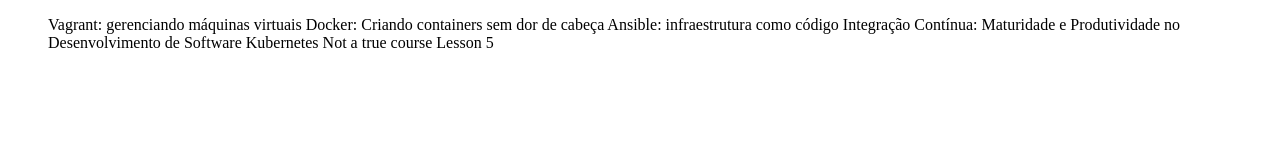
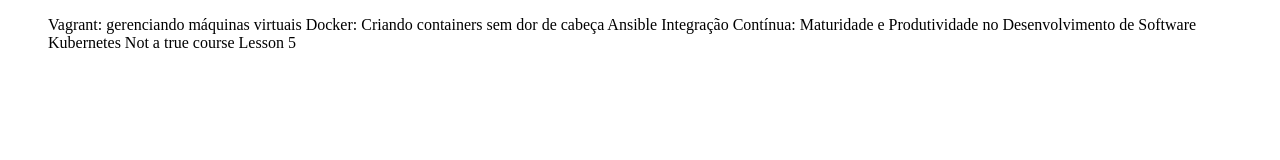
Before and after one commit to vessirimo/alura-git, a plain HTML site: page index.html in a window 1280 px wide. Drawn offline with Linux system fonts and the light colour scheme.

Commit message:
Revertendo "Mudando nome do curso de Ansible."
This reverts commit e0be7d56a3e5cca7e96090c213a46b1792f58ed6.

```diff
--- a/index.html
+++ b/index.html
@@ -10,7 +10,7 @@
         <ul>
             <il> Vagrant: gerenciando máquinas virtuais </il>
             <il> Docker: Criando containers sem dor de cabeça </il>
-            <il> Ansible: infraestrutura como código </il>
+            <il> Ansible </il>
             <il> Integração Contínua: Maturidade e Produtividade no Desenvolvimento de Software </il>
             <il> Kubernetes </il>
             <il> Not a true course </il>
```
